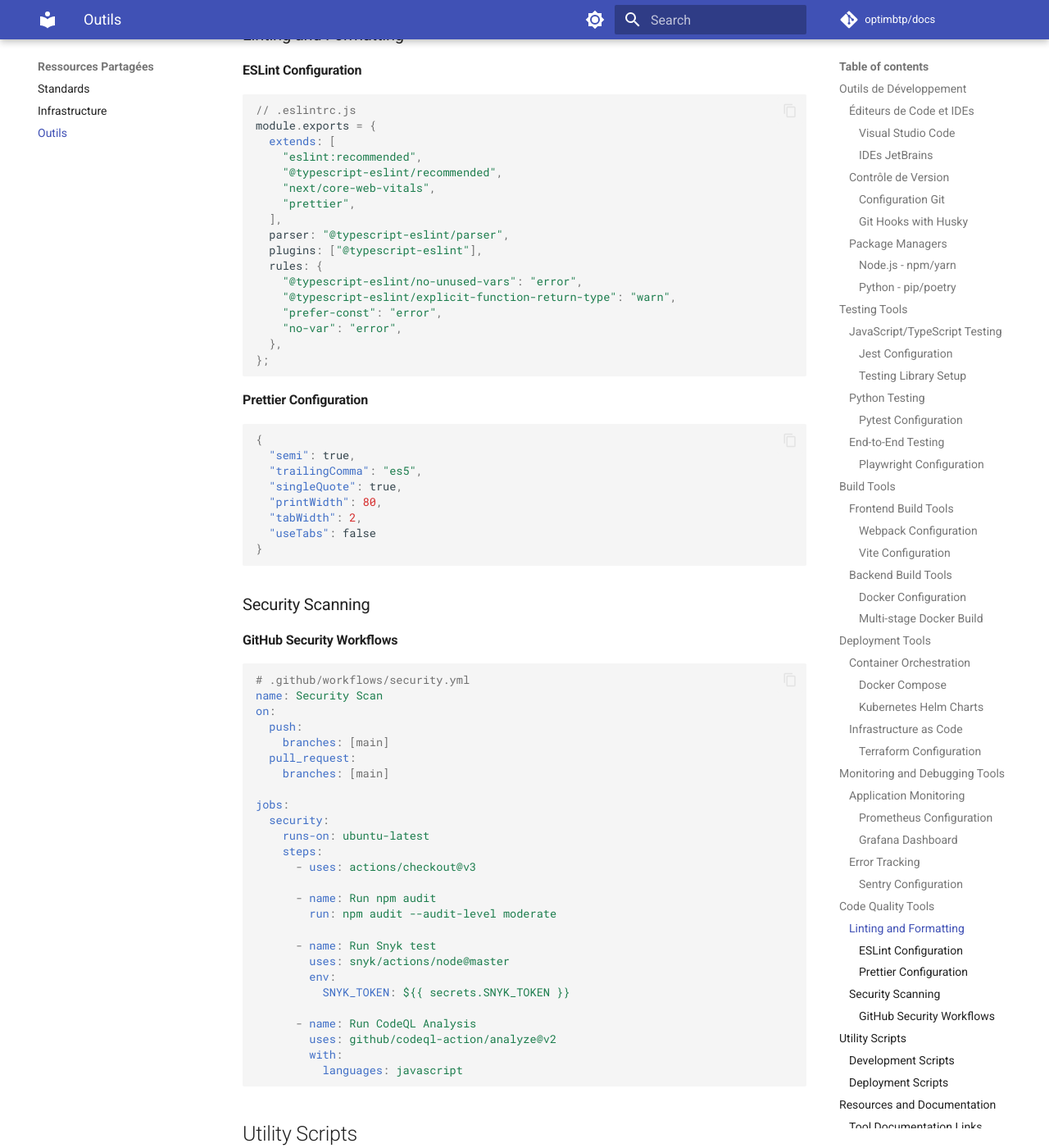
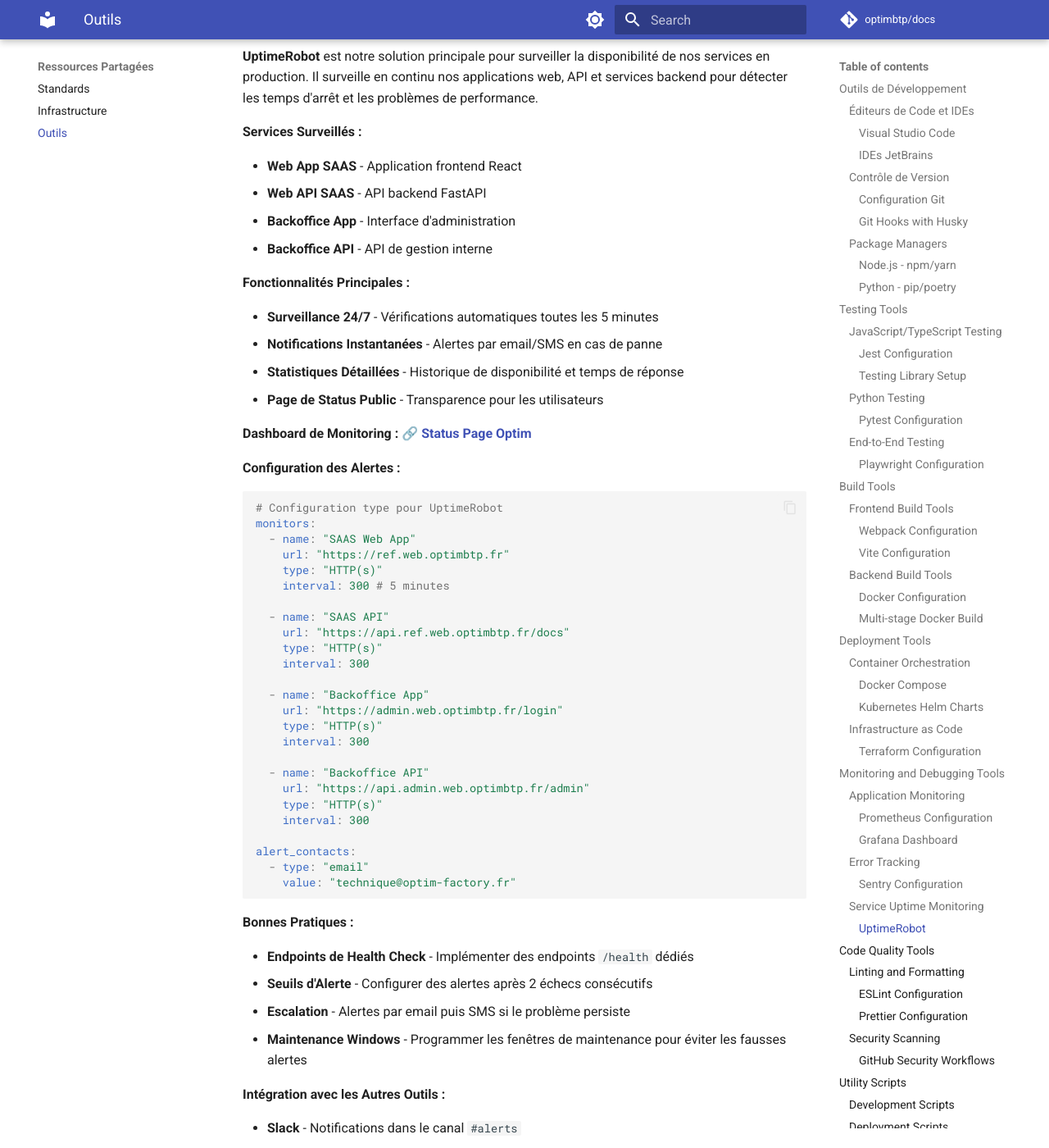
Before and after one commit to optimbtp/docs, an MkDocs documentation site: the page built from docs/shared/tools/index.md, in a window 1280 px wide and 1400 px high, scrolled down 12322 px. Shown: the whole window at 82% size. Built offline with MkDocs 1.6.1 and Material for MkDocs 9.7.7, drawn with Linux system fonts in a browser that asks for light colours; comment, search, counter and statistics services are not loaded; some of the changed text lies outside the part shown.

Commit message:
Added uptime robot

````diff
--- a/docs/shared/tools/index.md
+++ b/docs/shared/tools/index.md
@@ -619,6 +619,72 @@
 });
 ```
 
+### Service Uptime Monitoring
+
+#### UptimeRobot
+
+**UptimeRobot** est notre solution principale pour surveiller la disponibilité de nos services en production. Il surveille en continu nos applications web, API et services backend pour détecter les temps d'arrêt et les problèmes de performance.
+
+**Services Surveillés :**
+
+- **Web App SAAS** - Application frontend React
+- **Web API SAAS** - API backend FastAPI
+- **Backoffice App** - Interface d'administration
+- **Backoffice API** - API de gestion interne
+
+**Fonctionnalités Principales :**
+
+- **Surveillance 24/7** - Vérifications automatiques toutes les 5 minutes
+- **Notifications Instantanées** - Alertes par email/SMS en cas de panne
+- **Statistiques Détaillées** - Historique de disponibilité et temps de réponse
+- **Page de Status Public** - Transparence pour les utilisateurs
+
+**Dashboard de Monitoring :**
+🔗 **[Status Page Optim](https://stats.uptimerobot.com/Oe5A4NnL2J)**
+
+**Configuration des Alertes :**
+
+```yaml
+# Configuration type pour UptimeRobot
+monitors:
+  - name: "SAAS Web App"
+    url: "https://ref.web.optimbtp.fr"
+    type: "HTTP(s)"
+    interval: 300 # 5 minutes
+
+  - name: "SAAS API"
+    url: "https://api.ref.web.optimbtp.fr/docs"
+    type: "HTTP(s)"
+    interval: 300
+
+  - name: "Backoffice App"
+    url: "https://admin.web.optimbtp.fr/login"
+    type: "HTTP(s)"
+    interval: 300
+
+  - name: "Backoffice API"
+    url: "https://api.admin.web.optimbtp.fr/admin"
+    type: "HTTP(s)"
+    interval: 300
+
+alert_contacts:
+  - type: "email"
+    value: "technique@optim-factory.fr"
+```
+
+**Bonnes Pratiques :**
+
+- **Endpoints de Health Check** - Implémenter des endpoints `/health` dédiés
+- **Seuils d'Alerte** - Configurer des alertes après 2 échecs consécutifs
+- **Escalation** - Alertes par email puis SMS si le problème persiste
+- **Maintenance Windows** - Programmer les fenêtres de maintenance pour éviter les fausses alertes
+
+**Intégration avec les Autres Outils :**
+
+- **Slack** - Notifications dans le canal `#alerts`
+- **PagerDuty** - Escalation pour les incidents critiques
+- **Grafana** - Corrélation avec les métriques de performance
+
 ## Code Quality Tools
 
 ### Linting and Formatting
````
Also changed, not shown: site/search/search_index.json, site/shared/tools/index.html, site/sitemap.xml, 1 other file.
